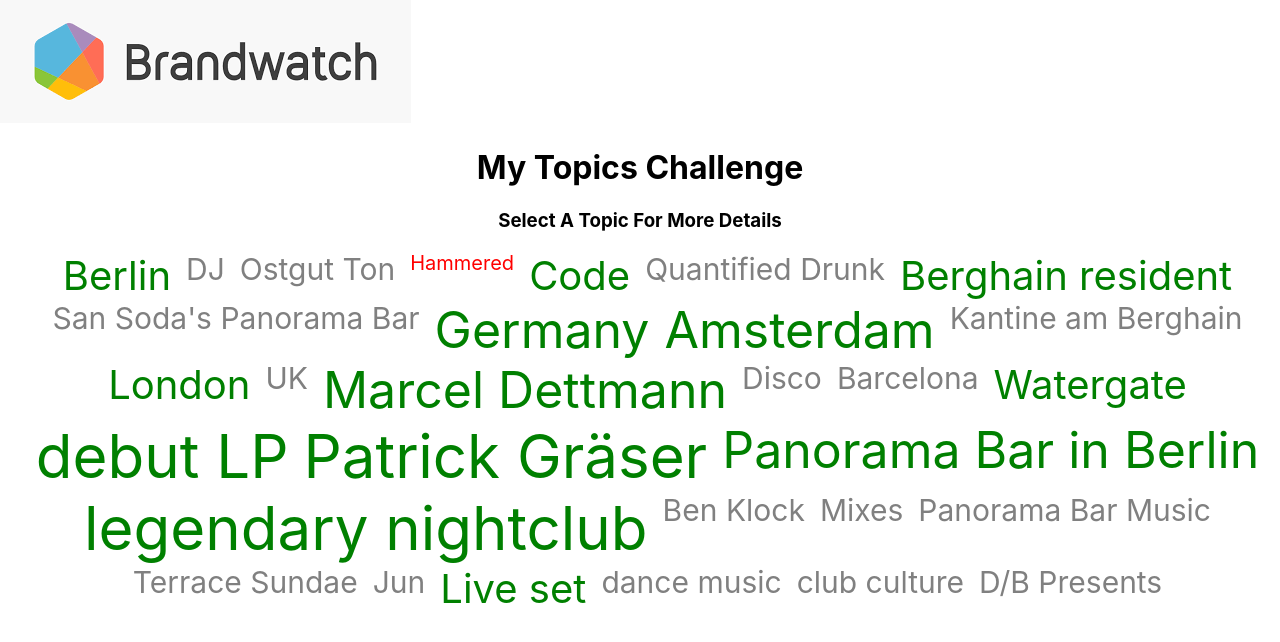
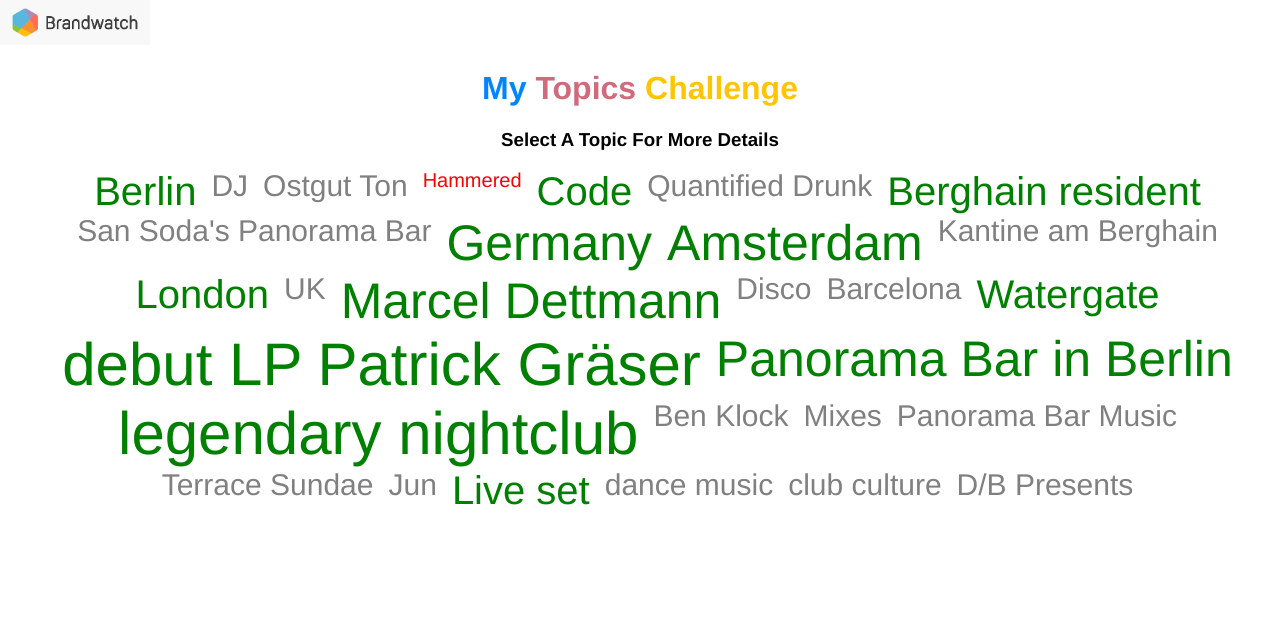
Before and after one commit to Thea-J/challenges, a React (Create React App) app: page / in a window 1280 px wide. Shown: the top 642 px of the page. Built offline with nearby package versions, Linux system fonts and the light colour scheme.

Commit message:
Mimick Brandwatch website
Matched font, company colors, hover over topic effect

```diff
--- a/src/App.js
+++ b/src/App.js
@@ -25,8 +25,12 @@ export class App extends Component {
   render() {
     return (
       <div>
-      <img src = {logo}/>
-        <h1> My Topics Challenge </h1>
+      <img src = {logo} alt = 'Brandwatch logo'/>
+        <h1>
+          <span id = 'blue'>My </span>
+          <span id = 'pink'>Topics </span>
+          <span id = 'yellow'>Challenge</span>
+        </h1>
         <Topics topicsArray = {topicsObject.topics} handleTopicClick = {this.selectTopic}/>
         <TopicMetadata exposeMetadata = {this.state.exposeMetadata} selectedTopic = {this.state.selectedTopic} />
       </div>
--- a/src/styles/App.css
+++ b/src/styles/App.css
@@ -1,3 +1,24 @@
 h1 {
   text-align: center
 }
+
+#blue {
+  color: rgb(0, 132, 255)
+}
+
+#pink {
+  color: rgb(209, 106, 124)
+}
+
+#yellow {
+  color: rgba(255, 196, 0, 0.986)
+}
+
+
+img {
+  width: 150px;
+}
+
+div {
+  font-family: 'helvetica Neue'
+}
--- a/src/styles/Topics.css
+++ b/src/styles/Topics.css
@@ -45,6 +45,11 @@ dt {
   margin-left: 15px;
 }
 
+dt:hover {
+    padding: 10px 10px 10px 10px;
+    font-weight: bold;
+}
+
 h3#topics{
     text-align: center;
 }
```
